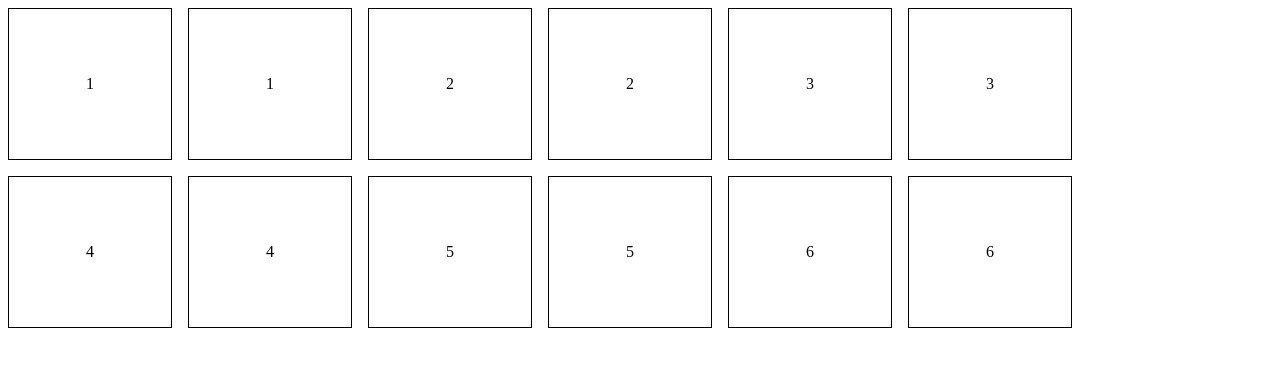
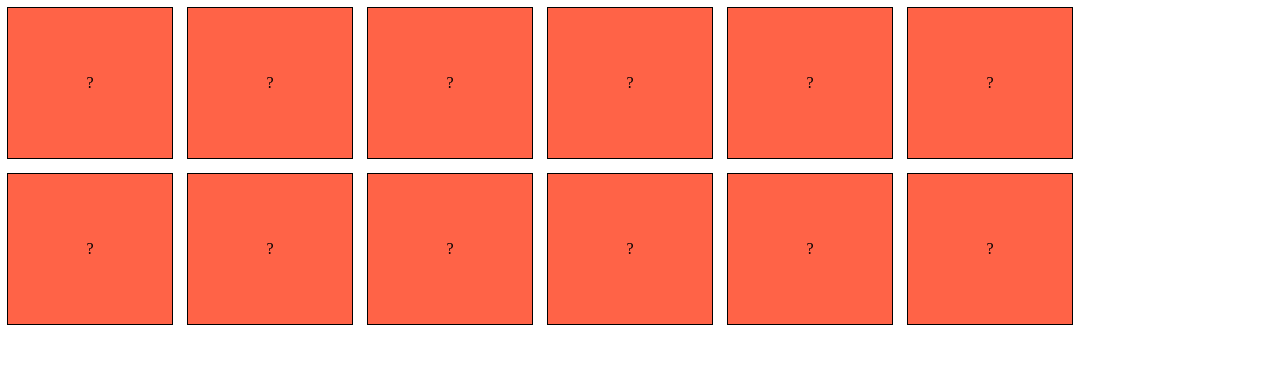
Before and after one commit to camchardukian/memory-game, a React (Create React App) app: page / in a window 1280 px wide. Shown: the top 366 px of the page. Built offline with nearby package versions, Linux system fonts and the light colour scheme.

Commit message:
feature/flip-card

```diff
--- a/src/App.js
+++ b/src/App.js
@@ -1,12 +1,21 @@
-import React from "react";
+import React, { useState } from "react";
 import CardMatchingPage from "./containers/CardMatchingPage";
 import { TWELVE_CARDS_DEFAULT_DATA } from "./utils/constants";
-function App() {
+const App = () => {
+  const [cardsArray, setCardsArray] = useState(TWELVE_CARDS_DEFAULT_DATA);
+  const handleClickCard = (index) => {
+    let updatedCardsArray = [...cardsArray];
+  updatedCardsArray[index]['isFlippedToBack'] = !updatedCardsArray[index]['isFlippedToBack']
+    setCardsArray(updatedCardsArray);
+  };
   return (
     <div className="App">
-      <CardMatchingPage cardsArray={TWELVE_CARDS_DEFAULT_DATA} />
+      <CardMatchingPage
+        cardsArray={TWELVE_CARDS_DEFAULT_DATA}
+        onClickCard={handleClickCard}
+      />
     </div>
   );
-}
+};
 
 export default App;
--- a/src/components/Card/index.js
+++ b/src/components/Card/index.js
@@ -1,11 +1,25 @@
 import React from "react";
 import { CARD_TYPES } from "../../utils/constants";
 import "./styles.scss";
-const Card = ({ cardInfo }) => {
-  if (cardInfo.type === CARD_TYPES.IMAGE) {
+const Card = ({ cardInfo, onClick, index }) => {
+  const { type, content, isFlippedToBack } = cardInfo;
+  if (type === CARD_TYPES.IMAGE) {
     return <div>images in development...</div>;
-  } else if (cardInfo.type === CARD_TYPES.TEXT)
-    return <div className="card">{cardInfo.content}</div>;
+  } else if (type === CARD_TYPES.TEXT)
+    return (
+      <div className="card" onClick={() => onClick(index)}>
+        <div className="card-inner-content-container">
+          <div
+            className={`card-inner-content ${
+              isFlippedToBack ? "flipped-inner-content" : ""
+            }`}
+          >
+            <div className="card-front">{content}</div>
+            <div className="card-back">?</div>
+          </div>
+        </div>
+      </div>
+    );
 };
 
 export default Card;
--- a/src/components/Card/styles.scss
+++ b/src/components/Card/styles.scss
@@ -1,11 +1,50 @@
 .card {
   height: 150px;
-  border: 1px solid black;
-  display: flex;
-  justify-content: center;
-  align-items: center;
   flex: 1 1 150px;
   margin: 0px 16px 16px 0px;
+  position: relative;
+  cursor: pointer;
+
+  .card-inner-content-container {
+    width: 100%;
+    height: 100%;
+    position: absolute;
+    background: none;
+    top: 50%;
+    left: 50%;
+    transform: translate(-50%, -50%);
+  }
+  .card-inner-content {
+    position: relative;
+    display: flex;
+    justify-content: center;
+    align-items: center;
+    width: 100%;
+    height: 100%;
+    transition: all 0.5s ease;
+    transform-style: preserve-3d;
+
+    .card-front,
+    .card-back {
+      position: absolute;
+      width: 100%;
+      height: 100%;
+      background-color: white;
+      display: flex;
+      align-items: center;
+      justify-content: center;
+      backface-visibility: hidden;
+      overflow: hidden;
+      border: 1px solid black;
+    }
+    .card-back {
+      transform: rotateY(180deg);
+      background-color: tomato;
+    }
+  }
+  .flipped-inner-content {
+    transform: rotateY(180deg);
+  }
   @media (min-width: 320px) and (max-width: 374px) {
     height: 80px;
     flex: 1 1 80px;
--- a/src/containers/CardMatchingPage/index.js
+++ b/src/containers/CardMatchingPage/index.js
@@ -1,12 +1,19 @@
 import React from "react";
 import "./styles.scss";
 import Card from "../../components/Card";
-const CardMatchingPage = ({ cardsArray = [] }) => {
+const CardMatchingPage = ({ cardsArray = [], onClickCard }) => {
   return (
     <div className="card-matching-page-container">
       <div className="cards-list">
         {cardsArray.map((cardInfo, index) => {
-          return <Card key={index} cardInfo={cardInfo} />;
+          return (
+            <Card
+              key={index}
+              index={index}
+              onClick={(index) => onClickCard(index)}
+              cardInfo={cardInfo}
+            />
+          );
         })}
       </div>
     </div>
--- a/src/utils/constants.js
+++ b/src/utils/constants.js
@@ -4,16 +4,16 @@ export const CARD_TYPES = {
 };
 
 export const TWELVE_CARDS_DEFAULT_DATA = [
-  { type: "text", content: "1" },
-  { type: "text", content: "1" },
-  { type: "text", content: "2" },
-  { type: "text", content: "2" },
-  { type: "text", content: "3" },
-  { type: "text", content: "3" },
-  { type: "text", content: "4" },
-  { type: "text", content: "4" },
-  { type: "text", content: "5" },
-  { type: "text", content: "5" },
-  { type: "text", content: "6" },
-  { type: "text", content: "6" },
+  { type: "text", content: "1", isFlippedToBack: true },
+  { type: "text", content: "1", isFlippedToBack: true },
+  { type: "text", content: "2", isFlippedToBack: true },
+  { type: "text", content: "2", isFlippedToBack: true },
+  { type: "text", content: "3", isFlippedToBack: true },
+  { type: "text", content: "3", isFlippedToBack: true },
+  { type: "text", content: "4", isFlippedToBack: true },
+  { type: "text", content: "4", isFlippedToBack: true },
+  { type: "text", content: "5", isFlippedToBack: true },
+  { type: "text", content: "5", isFlippedToBack: true },
+  { type: "text", content: "6", isFlippedToBack: true },
+  { type: "text", content: "6", isFlippedToBack: true },
 ];
```
Also changed, not shown: 1 other file (tests, documents, lock files or other folders).
